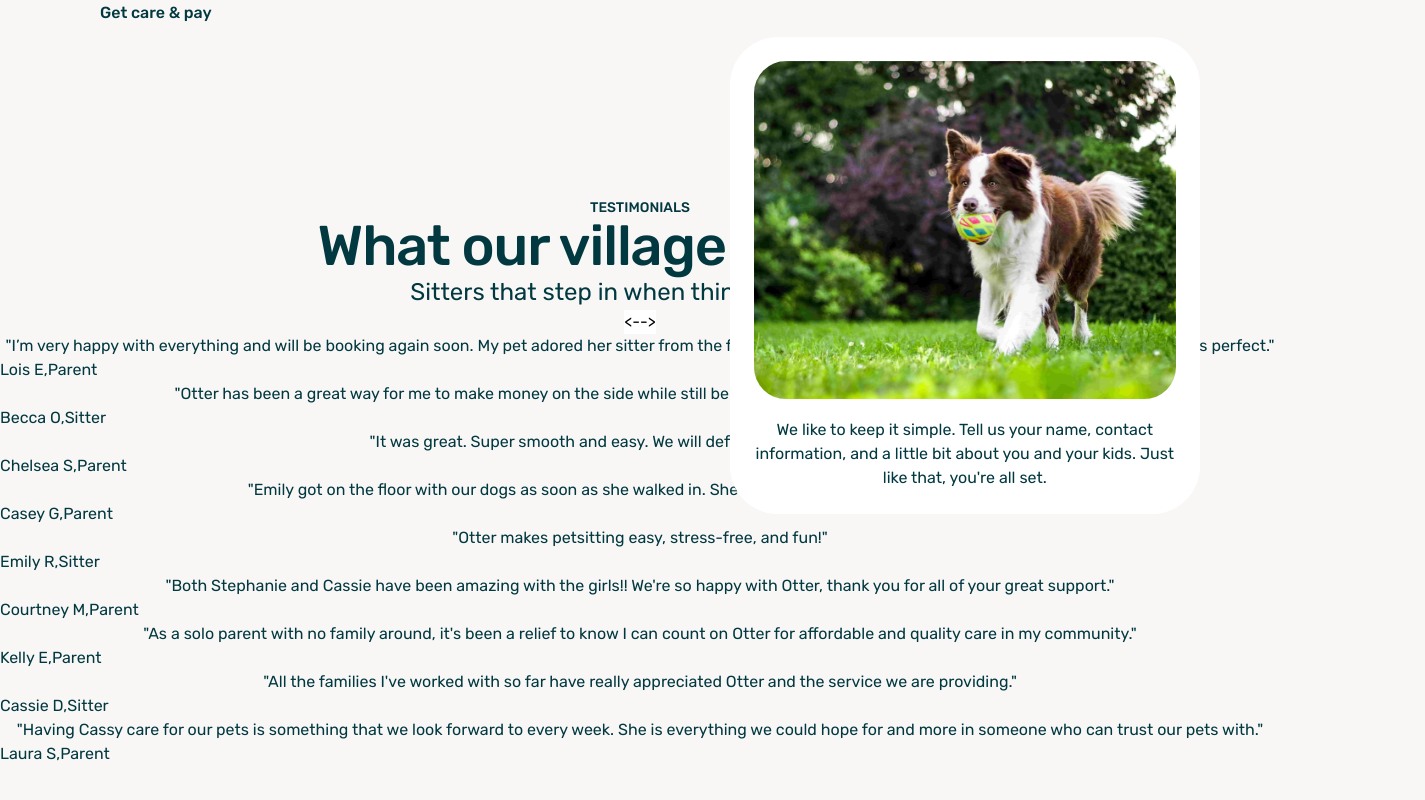
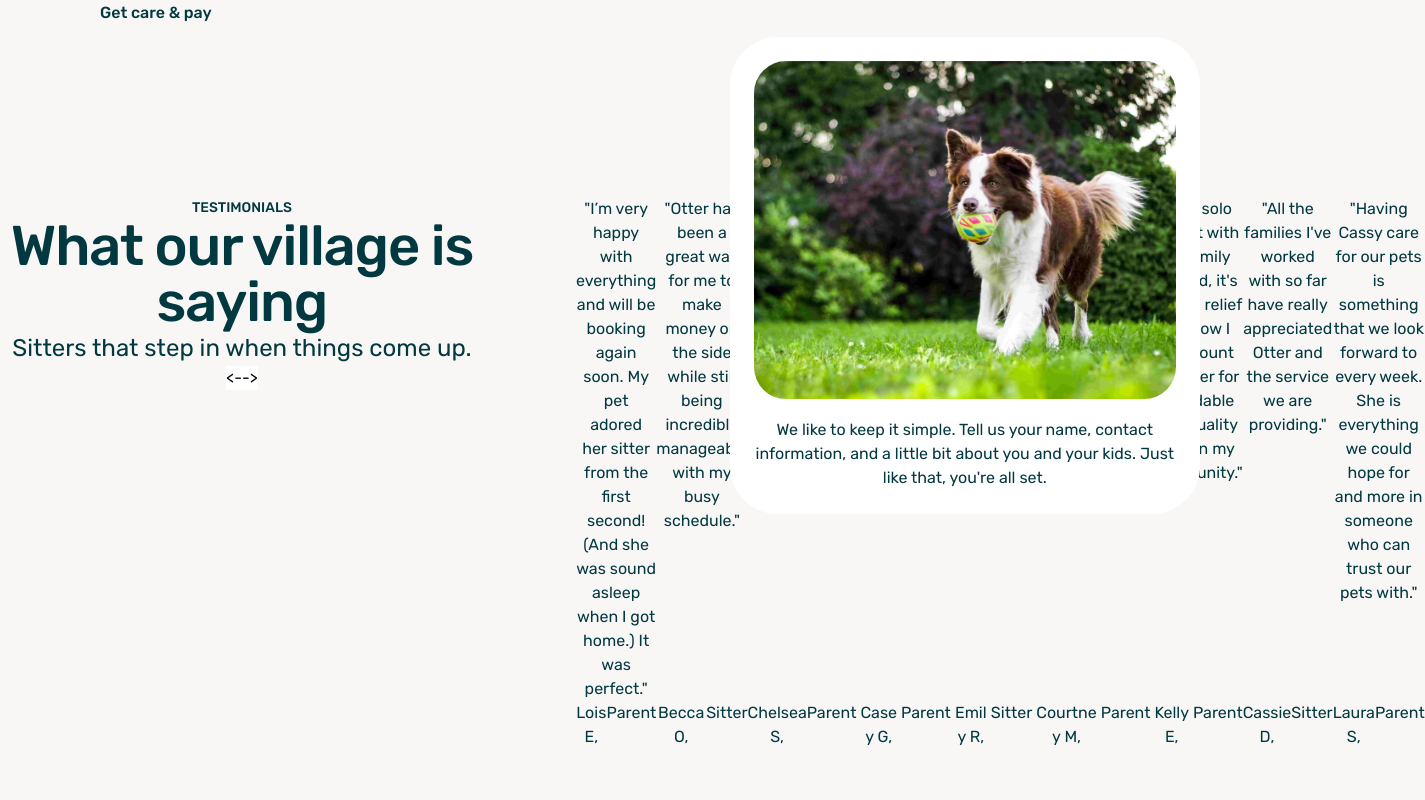
Before and after one commit to samsonc89/otter-replica, a React (Vite) app: page / in a window 1280 px wide. Shown: the part 1528-2328 px from the top of the page, 1425 px wide, since content can reach past the window. Built offline with nearby package versions, Linux system fonts and the light colour scheme.

Commit message:
Create initial spacing

```diff
--- a/src/containers/Testimonials/testimonials.css
+++ b/src/containers/Testimonials/testimonials.css
@@ -0,0 +1,16 @@
+.testimonials-wrapper {
+  width: 90%;
+  display: flex;
+  justify-content: space-between;
+}
+
+.testimonials-column-left {
+  width: 42%;
+}
+.testimonials-column-right {
+  width: 50%;
+}
+
+.testimonials-carousel-wrapper {
+  display: flex;
+}
```
